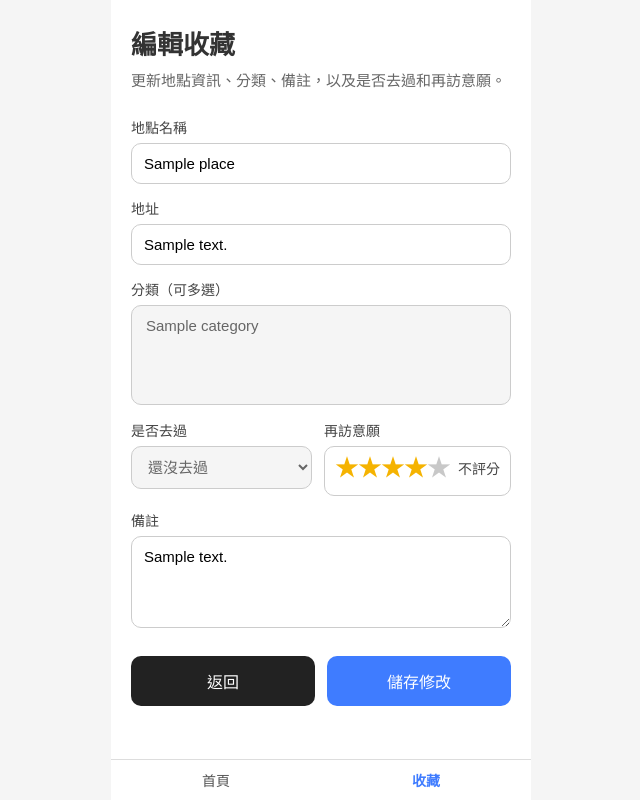
After one commit to demilin1215-droid/ai-place-recommend, a Flask app: template templates/edit_favorite.html in a window 1280 px wide. The commit adds this page. Shown: the whole page, without its empty margins (319-959 px from the left). Run offline with Flask 3, Linux system fonts and the light colour scheme; the template is opened without the code that fills it: most values are stand-ins (such as "Sample title", 1, 10 or a date in 2020); some libraries are stand-ins or nearby versions.

Commit message:
feat: update favorite place editing flow

```diff
--- a/app.py
+++ b/app.py
@@ -452,8 +452,141 @@ def favorites():
         google_maps_api_key=google_maps_api_key
     )
 
+
+@app.route("/favorites/<path:google_place_id>/edit", methods=["GET", "POST"])
+def edit_favorite(google_place_id):
+    conn = get_db_connection()
+
+    if request.method == "POST":
+        place_name = request.form.get("place_name")
+        address = request.form.get("address")
+        latitude = request.form.get("latitude")
+        longitude = request.form.get("longitude")
+        categories = request.form.getlist("category")
+        note = request.form.get("note")
+        visited = int(request.form.get("visited", 0))
+        revisit_rating = int(request.form.get("revisit_rating", 0))
+
+        existing_place = conn.execute(
+            f"""
+            SELECT created_at
+            FROM favorite_places
+            WHERE google_place_id = {db_param()}
+            ORDER BY created_at ASC
+            LIMIT 1
+            """,
+            (google_place_id,)
+        ).fetchone()
+
+        if not existing_place:
+            conn.close()
+            return redirect(url_for("favorites"))
+
+        created_at = existing_place["created_at"]
+
+        conn.execute(
+            f"DELETE FROM favorite_places WHERE google_place_id = {db_param()}",
+            (google_place_id,)
+        )
+
+        for category in categories:
+            conn.execute(f"""
+                INSERT INTO favorite_places (
+                    place_name,
+                    address,
+                    latitude,
+                    longitude,
+                    google_place_id,
+                    category,
+                    note,
+                    visited,
+                    revisit_rating,
+                    created_at
+                )
+                VALUES ({", ".join([db_param()] * 10)})
+            """, (
+                place_name,
+                address,
+                latitude,
+                longitude,
+                google_place_id,
+                category,
+                note,
+                visited,
+                revisit_rating,
+                created_at
+            ))
+
+        conn.commit()
+        conn.close()
+        return redirect(url_for("favorites"))
+
+    place = conn.execute(
+        f"""
+        SELECT
+            place_name,
+            address,
+            latitude,
+            longitude,
+            google_place_id,
+            note,
+            visited,
+            revisit_rating,
+            MAX(created_at) AS created_at
+        FROM favorite_places
+        WHERE google_place_id = {db_param()}
+        GROUP BY
+            google_place_id,
+            place_name,
+            address,
+            latitude,
+            longitude,
+            note,
+            visited,
+            revisit_rating
+        """,
+        (google_place_id,)
+    ).fetchone()
+
+    if not place:
+        conn.close()
+        return redirect(url_for("favorites"))
+
+    selected_rows = conn.execute(
+        f"""
+        SELECT category
+        FROM favorite_places
+        WHERE google_place_id = {db_param()}
+        """,
+        (google_place_id,)
+    ).fetchall()
+
+    conn.close()
+
+    selected_categories = [row["category"] for row in selected_rows]
+    categories = get_active_categories()
+
+    return render_template(
+        "edit_favorite.html",
+        place=place,
+        categories=categories,
+        selected_categories=selected_categories
+    )
+
+
+@app.route("/favorites/<path:google_place_id>/delete", methods=["POST"])
+def delete_favorite(google_place_id):
+    conn = get_db_connection()
+    conn.execute(
+        f"DELETE FROM favorite_places WHERE google_place_id = {db_param()}",
+        (google_place_id,)
+    )
+    conn.commit()
+    conn.close()
+    return redirect(url_for("favorites"))
+
 #程式入口點
 #當直接執行此檔案（而非匯入模組）時才會執行
 if __name__ == "__main__":
     #app.run(debug=True)   # 啟動 Flask 伺服器（debug=True 開啟除錯模式）
-    app.run(host="0.0.0.0", port=5000, debug=False)
+    app.run(debug=False)
--- a/static/css/style.css
+++ b/static/css/style.css
@@ -160,6 +160,70 @@ body {
     display: grid;
     grid-template-columns: 1fr 1fr;
     gap: 12px;
+}
+
+.star-rating {
+    min-height: 43px;
+    display: flex;
+    align-items: center;
+    gap: 10px;
+    padding: 7px 10px;
+    border: 1px solid #ccc;
+    border-radius: 10px;
+    box-sizing: border-box;
+}
+
+.star-rating-stars {
+    display: inline-flex;
+    flex-direction: row-reverse;
+    align-items: center;
+    gap: 2px;
+}
+
+.star-rating-stars input,
+.star-rating-none {
+    position: absolute;
+    opacity: 0;
+    pointer-events: none;
+}
+
+.star-rating-stars label {
+    width: 21px;
+    height: 28px;
+    color: #c8c8c8;
+    font-size: 24px;
+    line-height: 28px;
+    text-align: center;
+    cursor: pointer;
+    transition: color 0.15s ease, transform 0.15s ease;
+}
+
+.star-rating-stars label:hover,
+.star-rating-stars label:hover ~ label,
+.star-rating-stars input:checked ~ label {
+    color: #f5b301;
+}
+
+.star-rating-stars label:hover {
+    transform: translateY(-1px);
+}
+
+.star-rating-stars input:focus-visible + label,
+.star-rating-none:focus-visible ~ .star-rating-clear {
+    outline: 2px solid #3f7cff;
+    outline-offset: 3px;
+    border-radius: 6px;
+}
+
+.star-rating-clear {
+    color: #666;
+    font-size: 13px;
+    cursor: pointer;
+    white-space: nowrap;
+}
+
+.star-rating-clear:hover {
+    color: #2f5ec4;
 }
 
 .search-box {
@@ -381,6 +445,51 @@ body {
    底部導覽列
 ========================= */
 
+.place-card-actions {
+    display: grid;
+    grid-template-columns: 1fr 1fr;
+    gap: 10px;
+    margin-top: 14px;
+}
+
+.place-card-actions form {
+    margin: 0;
+}
+
+.card-action-button {
+    display: block;
+    width: 100%;
+    min-height: 42px;
+    padding: 10px 12px;
+    border-radius: 10px;
+    border: 1px solid transparent;
+    box-sizing: border-box;
+    font-family: inherit;
+    font-size: 15px;
+    line-height: 20px;
+    text-align: center;
+    text-decoration: none;
+    cursor: pointer;
+}
+
+.edit-action {
+    background-color: #f1f5ff;
+    border-color: #d7e2ff;
+    color: #2f5ec4;
+}
+
+.delete-action {
+    background-color: #fff1f1;
+    border-color: #ffd7d7;
+    color: #c42f2f;
+}
+
+.two-buttons {
+    display: grid;
+    grid-template-columns: 1fr 1fr;
+    gap: 12px;
+}
+
 .bottom-nav {
     position: fixed;
     left: 50%;
--- /dev/null
+++ b/templates/edit_favorite.html
@@ -0,0 +1,126 @@
+<!DOCTYPE html>
+<html lang="zh-Hant">
+<head>
+    <meta charset="UTF-8">
+    <meta name="viewport" content="width=device-width, initial-scale=1.0">
+    <title>編輯收藏 - PlaceMate</title>
+
+    <link rel="stylesheet" href="{{ url_for('static', filename='css/style.css') }}">
+</head>
+
+<body>
+    <div class="page">
+        <header>
+            <div class="title">編輯收藏</div>
+            <div class="subtitle">
+                更新地點資訊、分類、備註，以及是否去過和再訪意願。
+            </div>
+        </header>
+
+        <form method="POST" action="{{ url_for('edit_favorite', google_place_id=place.google_place_id) }}">
+            <div class="form-group">
+                <label for="place_name">地點名稱</label>
+                <input
+                    type="text"
+                    id="place_name"
+                    name="place_name"
+                    class="form-control"
+                    value="{{ place.place_name }}"
+                    required
+                >
+            </div>
+
+            <div class="form-group">
+                <label for="address">地址</label>
+                <input
+                    type="text"
+                    id="address"
+                    name="address"
+                    class="form-control"
+                    value="{{ place.address or '' }}"
+                >
+            </div>
+
+            <input type="hidden" id="latitude" name="latitude" value="{{ place.latitude or '' }}">
+            <input type="hidden" id="longitude" name="longitude" value="{{ place.longitude or '' }}">
+
+            <div class="form-group">
+                <label for="category">分類（可多選）</label>
+                <select id="category" name="category" class="form-control category-select" multiple required>
+                    {% for category in categories %}
+                        <option
+                            value="{{ category.category_value }}"
+                            {% if category.category_value in selected_categories %}selected{% endif %}
+                        >
+                            {{ category.category_label }}
+                        </option>
+                    {% endfor %}
+                </select>
+            </div>
+
+            <div class="form-row">
+                <div class="form-group">
+                    <label for="visited">是否去過</label>
+                    <select id="visited" name="visited" class="form-control">
+                        <option value="0" {% if not place.visited %}selected{% endif %}>還沒去過</option>
+                        <option value="1" {% if place.visited %}selected{% endif %}>已經去過</option>
+                    </select>
+                </div>
+
+                <div class="form-group">
+                    <label for="revisit_rating">再訪意願</label>
+                    <div class="star-rating" role="radiogroup" aria-label="再訪意願">
+                        <input
+                            type="radio"
+                            id="revisit_rating_0"
+                            name="revisit_rating"
+                            value="0"
+                            class="star-rating-none"
+                            {% if place.revisit_rating == 0 %}checked{% endif %}
+                        >
+
+                        <div class="star-rating-stars">
+                            {% for rating in range(5, 0, -1) %}
+                                <input
+                                    type="radio"
+                                    id="revisit_rating_{{ rating }}"
+                                    name="revisit_rating"
+                                    value="{{ rating }}"
+                                    {% if place.revisit_rating == rating %}checked{% endif %}
+                                >
+                                <label
+                                    for="revisit_rating_{{ rating }}"
+                                    title="{{ rating }} 星"
+                                    aria-label="{{ rating }} 星"
+                                >★</label>
+                            {% endfor %}
+                        </div>
+
+                        <label for="revisit_rating_0" class="star-rating-clear">不評分</label>
+                    </div>
+                </div>
+            </div>
+
+            <div class="form-group">
+                <label for="note">備註</label>
+                <textarea
+                    id="note"
+                    name="note"
+                    rows="4"
+                    class="form-control"
+                >{{ place.note or '' }}</textarea>
+            </div>
+
+            <div class="button-row two-buttons">
+                <a href="{{ url_for('favorites') }}" class="back-button">返回</a>
+                <button type="submit" class="primary-button">儲存修改</button>
+            </div>
+        </form>
+    </div>
+
+    <nav class="bottom-nav">
+        <a href="{{ url_for('index') }}">首頁</a>
+        <a href="{{ url_for('favorites') }}" class="active">收藏</a>
+    </nav>
+</body>
+</html>
```
Also changed, not shown: templates/favorites.html (+36 -32 lines).
